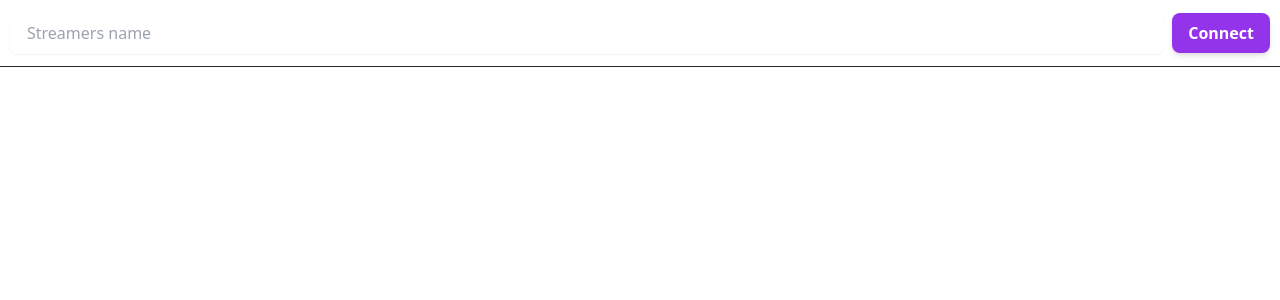
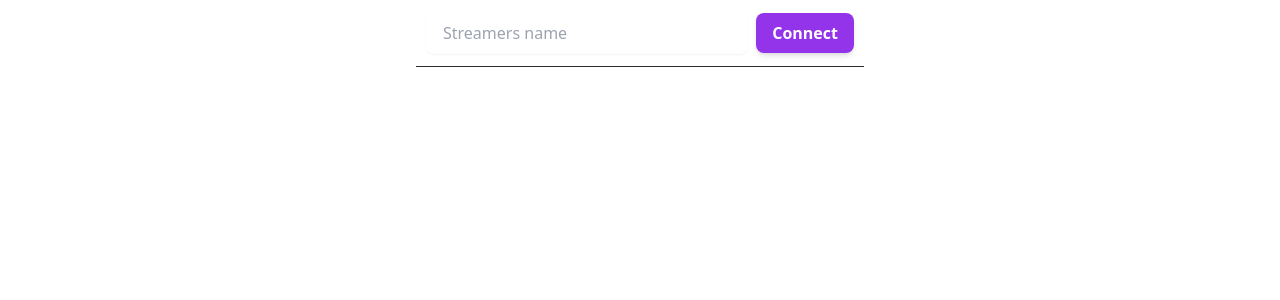
Before and after one commit to soymartinez/twemotion, a Next.js app: page / in a window 1280 px wide. Shown: the top 300 px of the page. Built offline with nearby package versions, Linux system fonts and the light colour scheme.

Commit message:
🌌 refactor (live): max width

```diff
--- a/src/components/live.tsx
+++ b/src/components/live.tsx
@@ -23,7 +23,7 @@ export default function Live() {
         })
     }
     return (
-        <section className='flex flex-col h-screen'>
+        <section className='flex flex-col h-screen w-full max-w-md mx-auto'>
             <div className='px-[10px] py-3 border-b border-[#2a2a2d]'>
                 <form
                     className='flex gap-2 justify-center items-center'
```
